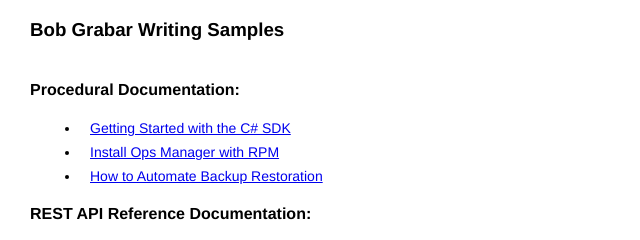
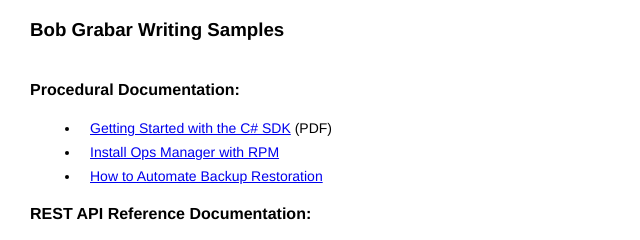
Before and after one commit to bgrabar/bgrabar.github.io, a plain HTML site: page index.html in a window 1280 px wide. Shown: the top 240 px of the page, 0-640 px from the left. Drawn offline with Linux system fonts and the light colour scheme.

Commit message:
add '(PDF)' next to link

```diff
--- a/index.html
+++ b/index.html
@@ -19,7 +19,7 @@
 
 <h4>Procedural Documentation:</h4>
 <ul>
-<li><a href="pdfs/Getting%20Started%20with%20C%23%20SDK.pdf">Getting Started with the C# SDK</a></li>
+<li><a href="pdfs/Getting%20Started%20with%20C%23%20SDK.pdf">Getting Started with the C# SDK</a> (PDF)</li>
 <li><a href="https://www.mongodb.com/docs/ops-manager/v3.4/tutorial/install-on-prem-with-rpm-packages/" target="_blank">Install Ops Manager with RPM</a></li>
 <li><a href="https://www.mongodb.com/docs/ops-manager/v3.4/tutorial/automate-backup-restoration-with-api/" target="_blank">How to Automate Backup Restoration</a></li>
 </ul>
```
